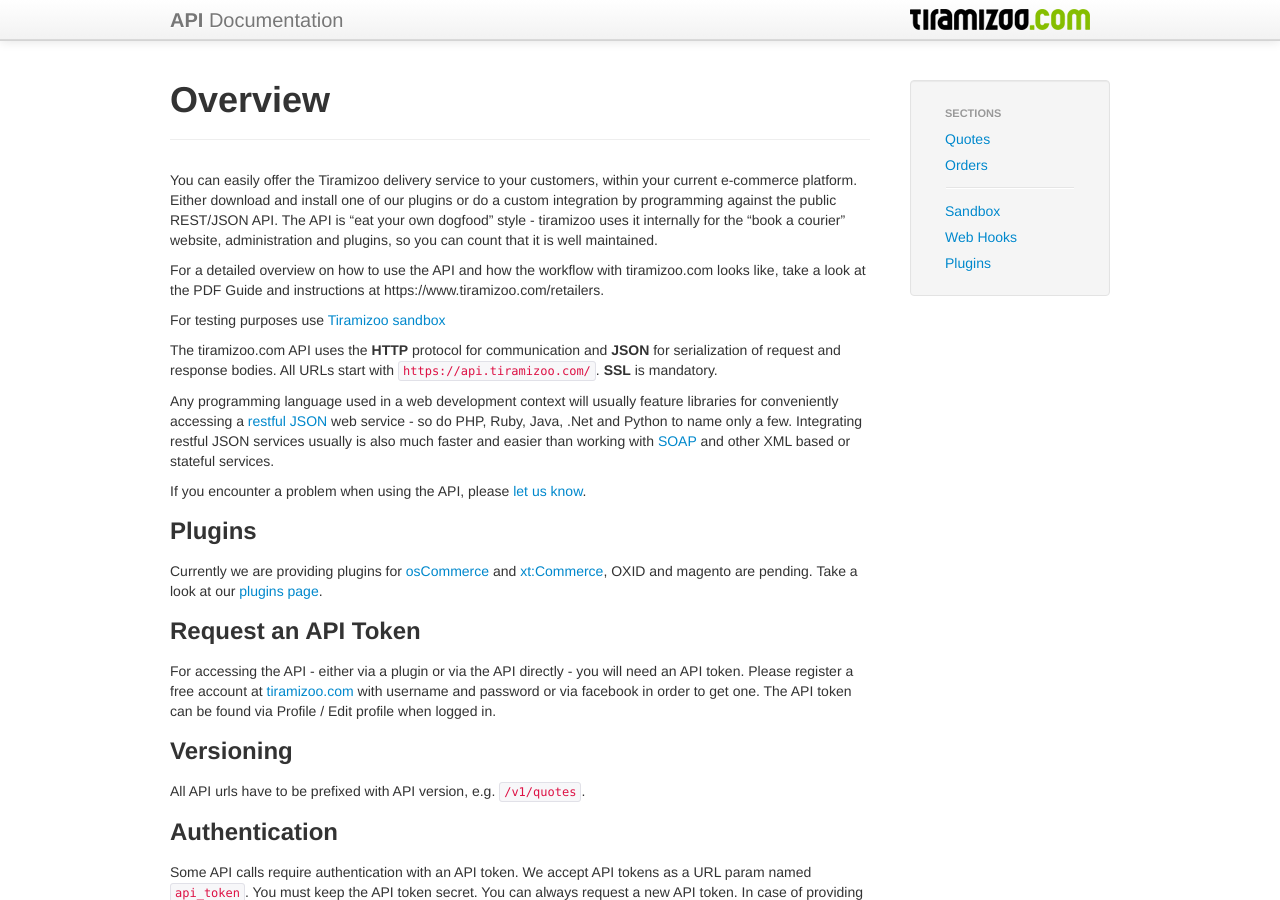
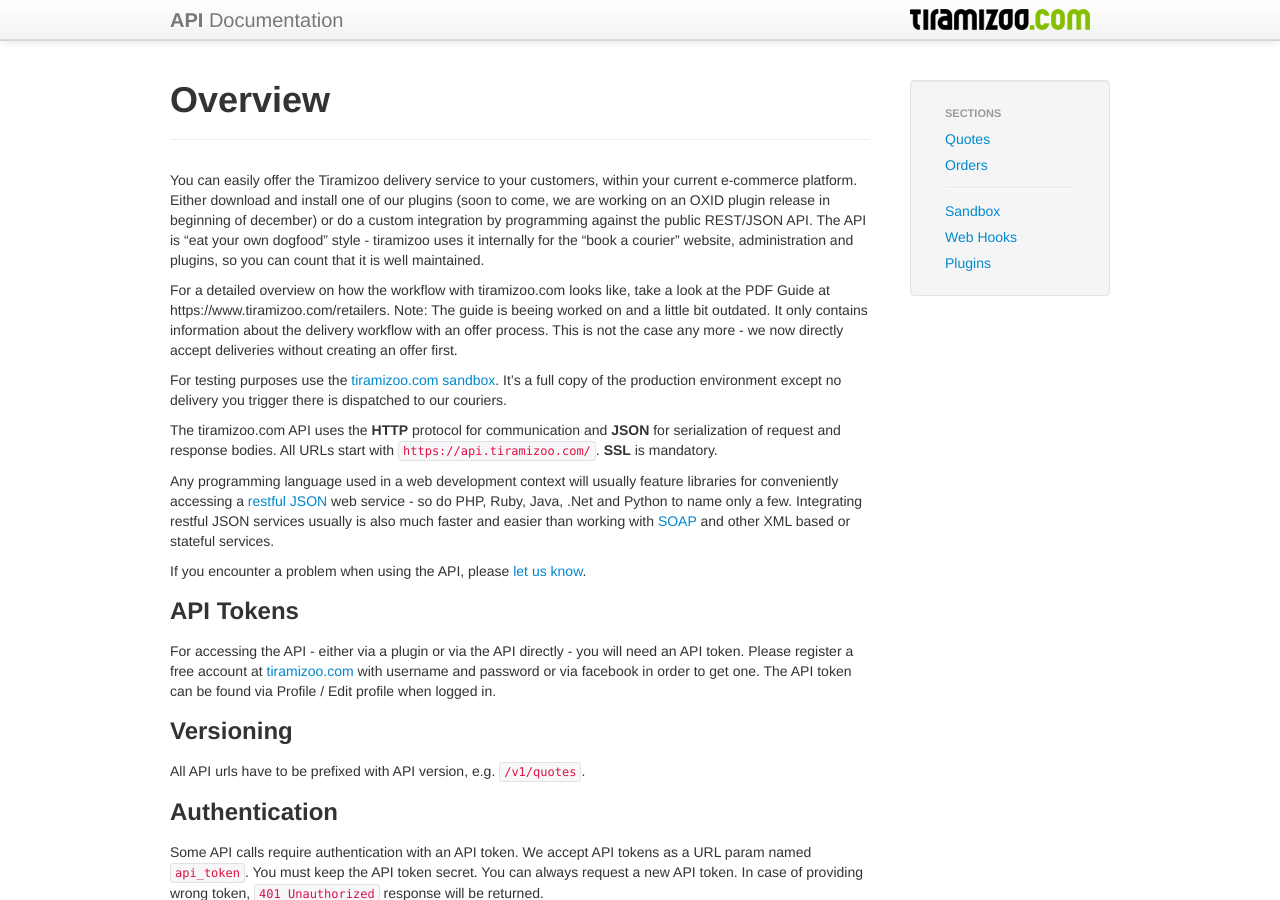
Before and after one commit to Goundar/tiramizoo.github.com, a Jekyll site: the page built from index.md, in a window 1280 px wide and 900 px high. Built offline with Jekyll 4.4.1, drawn with Linux system fonts in a browser that asks for light colours.

Commit message:
reworked documentation

```diff
--- a/index.md
+++ b/index.md
@@ -5,15 +5,19 @@ title: Overview
 
 
 You can easily offer the Tiramizoo delivery service to your customers, within your current
-e-commerce platform. Either download and install one of our plugins or do a custom integration by
+e-commerce platform. Either download and install one of our plugins (soon to come, we are working
+on an OXID plugin release in beginning of december) or do a custom integration by
 programming against the public REST/JSON API. The API is "eat your own
 dogfood" style - tiramizoo uses it internally for the "book a courier"
 website, administration and plugins, so you can count that it is well maintained.
 
-For a detailed overview on how to use the API and how the workflow with tiramizoo.com looks like, take a look at the
-PDF Guide and instructions at https://www.tiramizoo.com/retailers.
+For a detailed overview on how the workflow with tiramizoo.com looks like, take a look at the
+PDF Guide at https://www.tiramizoo.com/retailers. Note: The guide is beeing worked on and a little bit outdated. It
+only contains information about the delivery workflow with an offer process. This is not the case
+any more - we now directly accept deliveries without creating an offer first.
 
-For testing purposes use [Tiramizoo sandbox](/sandbox.html)
+For testing purposes use the [tiramizoo.com sandbox](/sandbox.html). It's a full copy of the production environment
+except no delivery you trigger there is dispatched to our couriers.
 
 The tiramizoo.com API uses the **HTTP** protocol for communication and **JSON**
 for serialization of request and response bodies.  All URLs start with
@@ -25,19 +29,10 @@ PHP, Ruby, Java, .Net and Python to name only a few. Integrating restful
 JSON services usually is also much faster and easier than working with
 [SOAP](http://en.wikipedia.org/wiki/SOAP) and other XML based or stateful services.
 
-
 If you encounter a problem when using the API, please
 [let us know](https://github.com/tiramizoo/tiramizoo.github.com/issues/new).
 
-### Plugins
-
-
-Currently we are providing plugins for [osCommerce](http://www.oscommerce.com/)
-and [xt:Commerce](http://www.xt-commerce.com/), OXID and magento are pending.
-Take a look at our [plugins
-page](/plugins.html).
-
-### Request an API Token
+### API Tokens
 
 
 For accessing the API - either via a plugin or via the API directly - you
```
